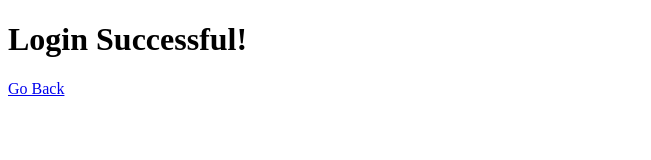
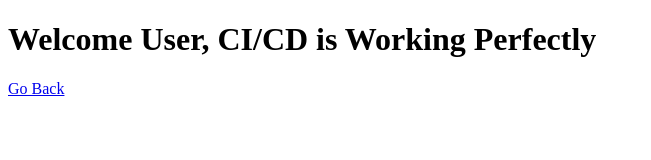
Before and after one commit to Kavirajan0211/NodeJS-MongoDB-Github-Actions, a website: page public/success.html in a window 1280 px wide. Shown: the whole page, without its empty margins (0-651 px from the left). Drawn offline with Linux system fonts and the light colour scheme.

Commit message:
Test Github Actions

```diff
--- a/public/success.html
+++ b/public/success.html
@@ -4,7 +4,7 @@
     <title>Success</title>
 </head>
 <body>
-    <h1>Login Successful!</h1>
+    <h1>Welcome User, CI/CD is Working Perfectly</h1>
 
     <a href="/">Go Back</a>
 </body>
```
Also changed, not shown: 1 other file.
